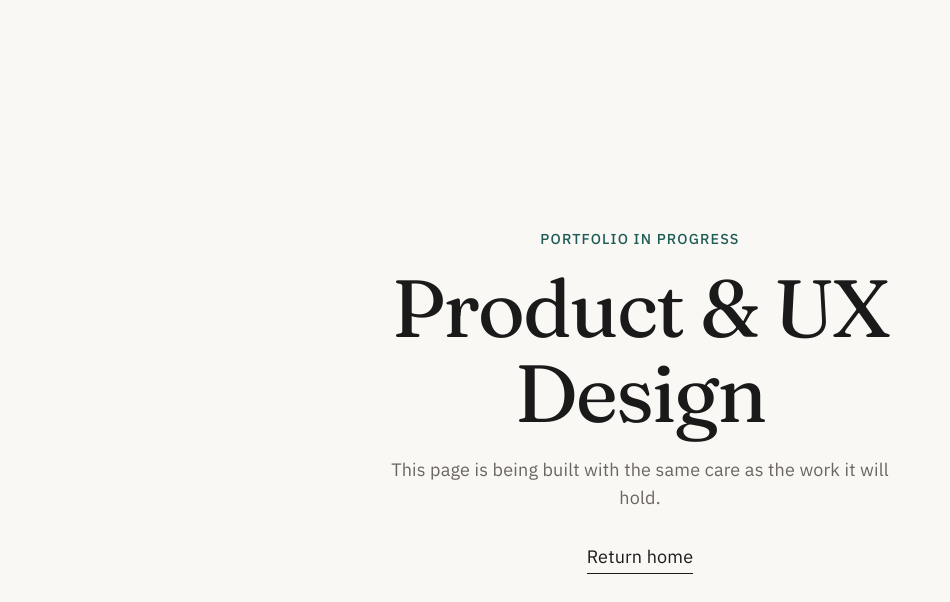
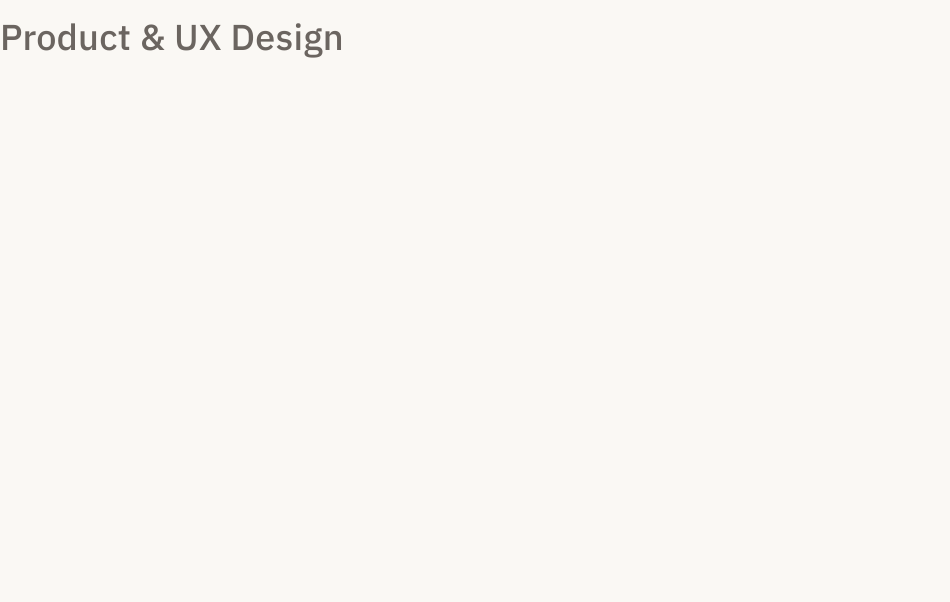
Before and after one commit to Wandering-Wind/wandering-wind.github.io, a React (Vite) app: page /work/product-ux in a window 1280 px wide. Shown: the top 602 px of the page, without its empty margins (0-950 px from the left). Built offline with nearby package versions, Linux system fonts and the light colour scheme.

Commit message:
Created UX Hub page

```diff
--- a/src/App.jsx
+++ b/src/App.jsx
@@ -1,6 +1,7 @@
 import { Route, Routes } from 'react-router-dom'
 import ComingSoonPage from './pages/ComingSoonPage.jsx'
 import LandingPage from './pages/LandingPage.jsx'
+import ProductUXPage from './pages/ProductUXPage.jsx'
 
 function App() {
   return (
@@ -14,10 +15,7 @@ function App() {
         path="/contact"
         element={<ComingSoonPage title="Contact" />}
       />
-      <Route
-        path="/work/product-ux"
-        element={<ComingSoonPage title="Product & UX Design" />}
-      />
+      <Route path="/work/product-ux" element={<ProductUXPage />} />
       <Route
         path="/work/game-design"
         element={<ComingSoonPage title="Game Design & Development" />}
--- /dev/null
+++ b/src/pages/ProductUXPage.jsx
@@ -0,0 +1,5 @@
+function ProductUXPage() {
+  return <h1>Product &amp; UX Design</h1>
+}
+
+export default ProductUXPage
```
